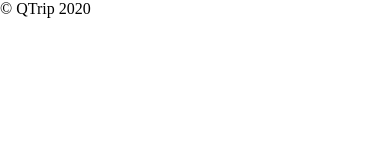
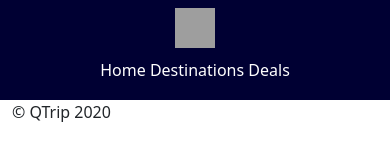
Before and after one commit to Sayak-Mallick/QTRIPSTATIC, a plain HTML site: page index.html in a window 390 px wide. Drawn offline with nearby package versions, Linux system fonts and the light colour scheme; grey boxes are pictures that could not be loaded.

Commit message:
Add responsive navbar with logo and navigation links

```diff
--- a/css/styles.css
+++ b/css/styles.css
@@ -19,3 +19,44 @@ a {
   color: inherit !important;
   text-decoration: none !important;
 }
+
+.navbar {
+  padding: 10px 20px;
+  display: flex;
+  justify-content: space-between;
+  align-items: center;
+  background-color: rgb(0, 0, 51);
+}
+
+.logo img {
+  width: 50px;
+  height: 50px;
+}
+
+.navbar .nav-links {
+  color: #FFF;
+  text-decoration: none;
+  margin: 0 15px;
+}
+
+.navbar .nav-links:hover {
+  color: #FFD700;
+}
+
+
+@media screen and (max-width: 768px) {
+  .navbar {
+    flex-direction: column;
+    align-items: flex-start;
+  }
+
+  .logo img {
+    width: 40px;
+    height: 40px;
+  }
+
+  .navbar .nav-links {
+    margin: 10px 0;
+  }
+
+}
--- a/index.html
+++ b/index.html
@@ -5,10 +5,23 @@
         <meta name="viewport" content="width=device-width, initial-scale=1.0" />
         <title>QTrip</title>
         <link rel="stylesheet" href="css/styles.css" />
+        <link href="https://cdn.jsdelivr.net/npm/bootstrap@5.3.3/dist/css/bootstrap.min.css" rel="stylesheet" integrity="sha384-QWTKZyjpPEjISv5WaRU9OFeRpok6YctnYmDr5pNlyT2bRjXh0JMhjY6hW+ALEwIH" crossorigin="anonymous">
     </head>
     <body>
+        <nav class="navbar">
+            <div class="logo">
+                <img src="https://github.com/Mohak-Trivedi/xcruise-assets/blob/master/xCruise-logo.png?raw=true" alt="QTrip-logo">
+            </div>
+            <div class="nav-links">
+                <a href="#home">Home</a>
+                <a href="#home">Destinations</a>
+                <a href="#home">Deals</a>
+            </div>
+        </nav>
         <footer>
             <div class="container">© QTrip 2020</div>
         </footer>
+        <script src="https://cdn.jsdelivr.net/npm/@popperjs/core@2.11.8/dist/umd/popper.min.js" integrity="sha384-I7E8VVD/ismYTF4hNIPjVp/Zjvgyol6VFvRkX/vR+Vc4jQkC+hVqc2pM8ODewa9r" crossorigin="anonymous"></script>
+        <script src="https://cdn.jsdelivr.net/npm/bootstrap@5.3.3/dist/js/bootstrap.min.js" integrity="sha384-0pUGZvbkm6XF6gxjEnlmuGrJXVbNuzT9qBBavbLwCsOGabYfZo0T0to5eqruptLy" crossorigin="anonymous"></script>
     </body>
 </html>
```
